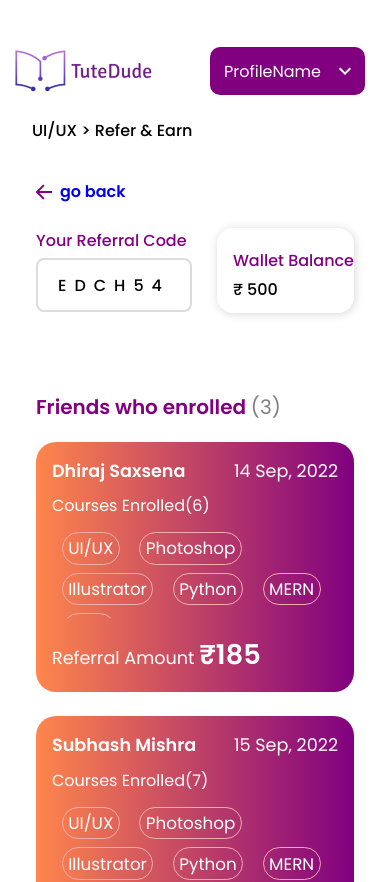
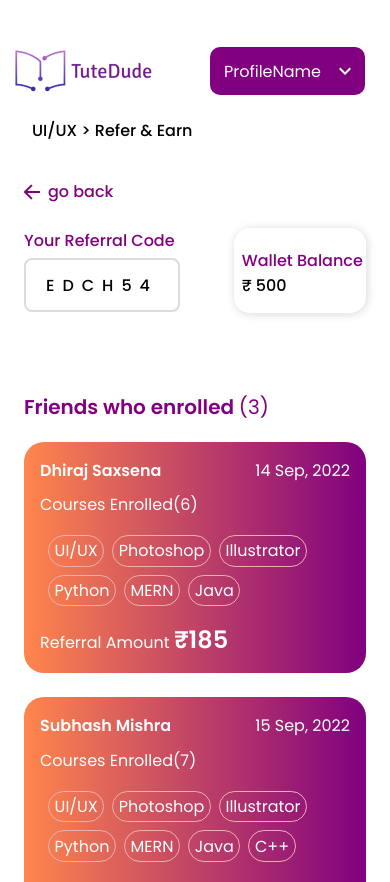
Before and after one commit to princeroy8606/Refer-and-Earn-page, a React (Create React App) app: page /enrolled-friends in a window 390 px wide. Shown: the top 882 px of the page. Built offline with nearby package versions, Linux system fonts and the light colour scheme.

Commit message:
updates-2

```diff
--- a/src/components/Card/index.scss
+++ b/src/components/Card/index.scss
@@ -22,7 +22,6 @@
     font-weight: 400;
     font-size: 1rem;
     margin: 0.6rem 0rem;
-
   }
 
   .course-wrap {
@@ -53,7 +52,7 @@
     }
 
     .courses-container {
-      margin:  0.25rem 0.6rem;
+      margin: 0.25rem 0.6rem;
       width: fit-content;
       padding: 0.23rem;
       border: 1.5px solid rgba(238, 174, 174, 1);
@@ -75,25 +74,37 @@
   }
 }
 
-@media screen and (max-width:700px) {
-    .card{
+@media screen and (max-width: 700px) {
+  .card {
     min-width: auto;
     height: auto;
     padding: 1rem;
+    .card-name-date{
+      .name{
+        font-size: 1rem;
+      }
 
-      .course-wrap{
-        margin: 0.25rem 0rem 1rem 0rem;
-        &::-webkit-scrollbar{
-          width: .2rem;
-          height: .2rem;
+      .date{
+        font-size: 1rem;
       }
-        .courses-container{
+    }
+    .course-wrap {
+      margin: 0.25rem 0rem 1rem .5rem;
+      &::-webkit-scrollbar {
+        width: 0.2rem;
+        height: 0.2rem;
+      }
+      .courses-container {
         padding: 0.15rem;
-
+        margin: 0.5rem 0.5rem 0rem 0rem;
+        font-size: 1rem;
+      }
+    }
+    .amount{
+      font-size: 1rem;
+      span{
+        font-size: 1.5rem;
       }
     }
   }
-
-
-
 }
--- a/src/modules/Layout/index.scss
+++ b/src/modules/Layout/index.scss
@@ -1,11 +1,11 @@
 
 
     .outlet-container {
-        padding: 0 10.6rem;
+        padding: 0 11.6rem;
     }
 
     @media screen and (max-width: 700px) {
         .outlet-container {
-            padding: 0 2.25rem;
+            padding: 0 1.5rem;
         }
     }
--- a/src/modules/ReferAndEarn/EnrolledFriends/index.js
+++ b/src/modules/ReferAndEarn/EnrolledFriends/index.js
@@ -59,8 +59,10 @@ const EnrolledFriends = () => {
           </div>
         </div>
         <div className="wallet-balance-container">
+          <div className="wallet-balance-txt-container">
           <div className="wallet-balance-txt">Wallet Balance</div>
           <div className="wallet-balance">₹ 500</div>
+          </div>
         </div>
       </div>
       <div className="card-box">
--- a/src/modules/ReferAndEarn/EnrolledFriends/index.scss
+++ b/src/modules/ReferAndEarn/EnrolledFriends/index.scss
@@ -8,8 +8,9 @@
     margin: 1rem 0rem;
     .backlink-txt {
       padding: 0.5rem;
-      font-weight: 600;
+      font-weight: 500;
       font-size: 1rem;
+      color: var(--violet);
     }
   }
   font-family: var(--font-family);
@@ -46,19 +47,22 @@
     }
     .wallet-balance-container {
       width: 9.5rem;
-      height: 5.3rem;
+      height: auto;
       border-radius: 1rem;
       box-shadow: 1px 1px 10px rgb(216, 215, 215);
       font-weight: 500;
       font-size: 1rem;
       cursor: pointer;
-      .wallet-balance-txt {
-        padding: 1.25rem 0 0 1rem;
-        color: var(--violet);
-      }
-      .wallet-balance {
-        padding: 0.2rem 0 0 1rem;
-        color: black;
+      .wallet-balance-txt-container{
+        // background: red;
+
+        padding: 1.25rem 0rem 0 1rem;
+        .wallet-balance-txt {
+          color: var(--violet);
+        }
+        .wallet-balance {
+          color: black;
+        }
       }
     }
   }
@@ -71,7 +75,6 @@
       font-weight: 600;
       span {
         font-weight: 400;
-        color: gray;
       }
     }
     .card-wrap {
@@ -87,6 +90,7 @@
     font-size: 1rem;
     color: var(--violet);
     .terms {
+      padding-bottom: 1.5rem;
       cursor: pointer;
     }
   }
@@ -103,10 +107,11 @@
         padding: 0;
       }
       .wallet-balance-container {
-        padding: 0;
-        width: auto;
-        margin-left: 1rem;
+        width: fit-content;
+        .wallet-balance-txt-container{
+          padding: 1.25rem .2rem 0 .5rem;
       }
+    }
     }
     .card-wrap {
       padding: 0;
```
Lines whose indentation alone changed are shown as unchanged.
